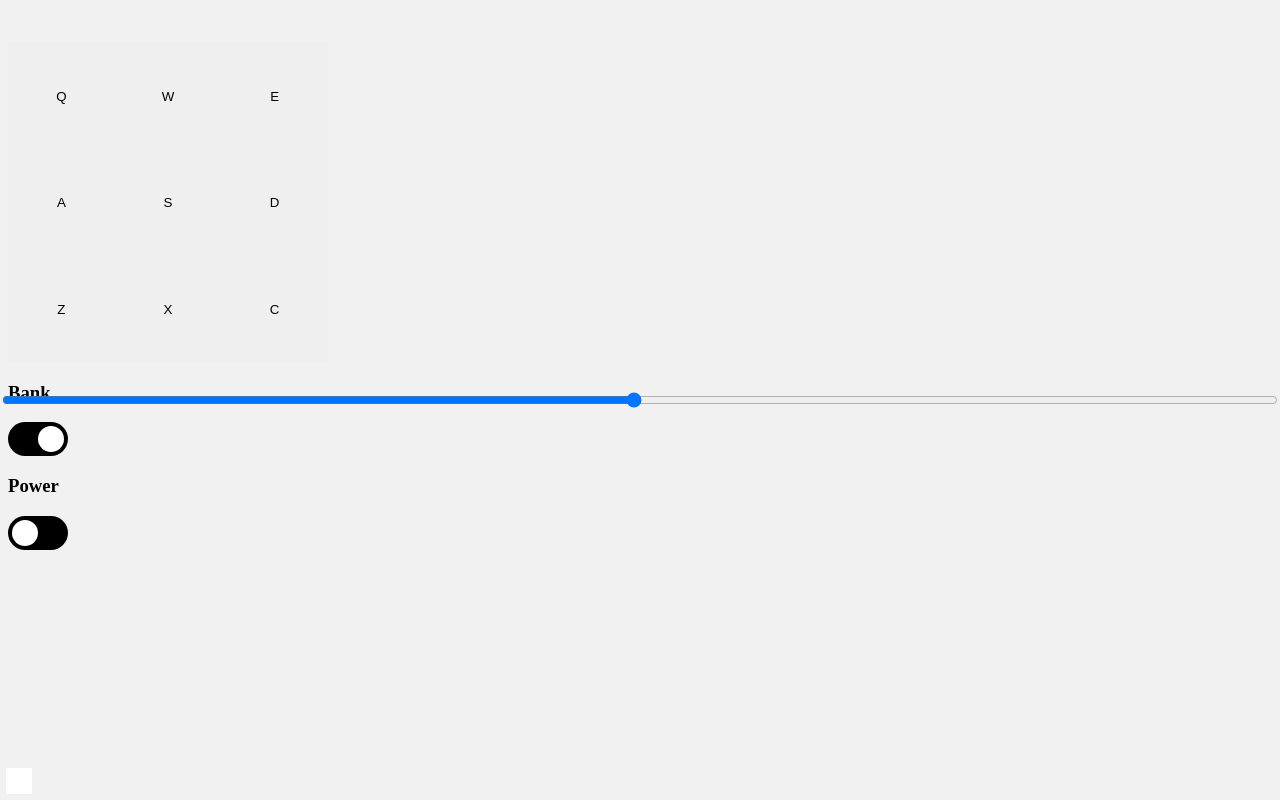
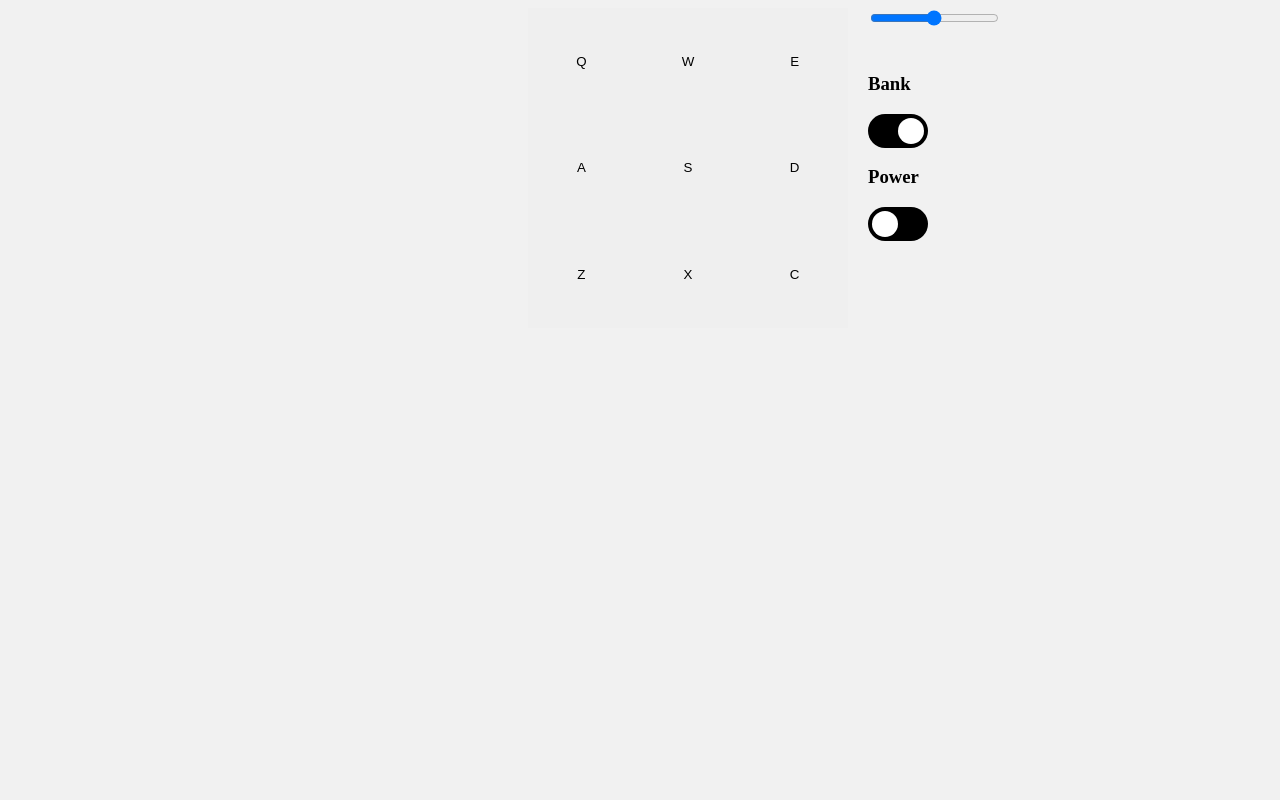
Before and after one commit to LedaThemis/drum-machine, a React (Create React App) app: page / in a window 1280 px wide. Built offline with nearby package versions, Linux system fonts and the light colour scheme.

Commit message:
align drum box items

```diff
--- a/src/App.js
+++ b/src/App.js
@@ -84,17 +84,19 @@ function App() {
     />
   ));
   return (
-    <div>
+    <main id="main">
+      <div className="buttons">{drumButtons}</div>
+      <div className="controllers">
+        <Slider volume={volumeLevel} adjustVolume={adjustVolume} />
         <h1>{currentAction}</h1>
-      <div className="buttons">{drumButtons}</div>
         <ToggleSwitch
           name="Bank"
           updateFunction={updateBank}
           checked={"bankOne" === currentBank}
         />
-      <Slider volume={volumeLevel} adjustVolume={adjustVolume} />
         <ToggleSwitch name="Power" updateFunction={setPower} checked={isOn} />
       </div>
+    </main>
   );
 }
 
--- a/src/components/Slider.js
+++ b/src/components/Slider.js
@@ -9,7 +9,7 @@ export default function Slider(props) {
         min="1"
         max="100"
         value={props.volume}
-        className="slider"
+        className="slider-volume"
         id="audioSlider"
         onChange={props.adjustVolume}
       />
--- a/src/styles/App.css
+++ b/src/styles/App.css
@@ -3,10 +3,21 @@ h1 {
   place-items: center;
 }
 
+#main {
+  display: grid;
+  width: 100vw;
+  grid-template-columns: 1fr 0.5fr;
+  grid-template-rows: 1fr;
+  gap: 20px;
+}
+
 .buttons {
   display: grid;
-  width: clamp(100px, 25vw, 500px);
-  height: clamp(100px, 25vw, 500px);
+  width: clamp(250px, 25vw, 500px);
+  height: clamp(250px, 25vw, 500px);
   grid-template-columns: 1fr 1fr 1fr;
   grid-template-rows: 1fr 1fr 1fr;
+
+  align-self: center;
+  justify-self: end;
 }
```
Lines whose indentation alone changed are shown as unchanged.
